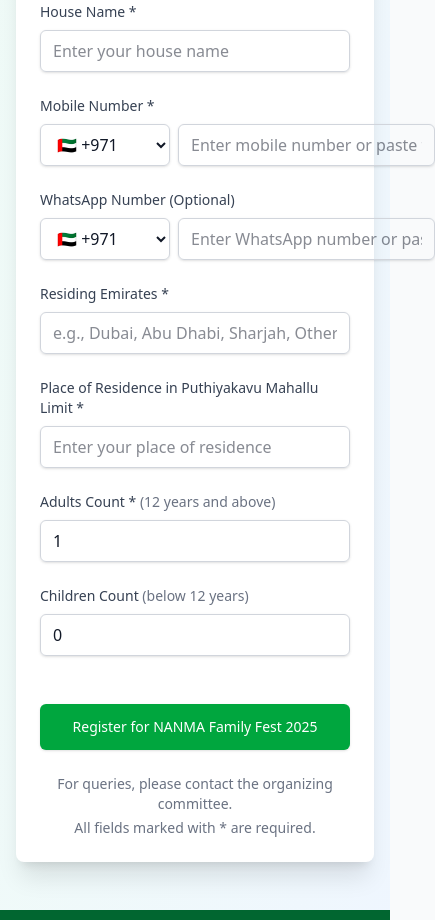
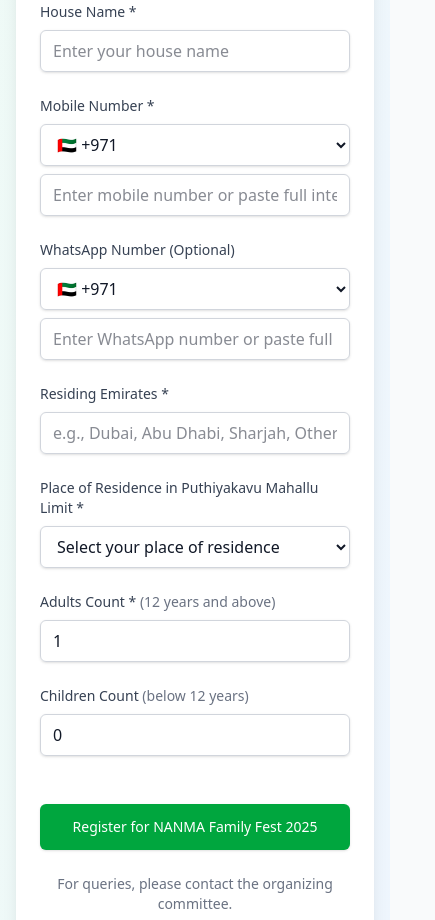
Before and after one commit to UmarAlMukhtar/Nanma-2025, a Next.js app: page / in a window 390 px wide. Shown: the part 2360-3280 px from the top of the page, 435 px wide, since content can reach past the window. Built offline with nearby package versions, Linux system fonts and the light colour scheme.

Commit message:
Add place of residence dropdown and fix mobile phone field responsive layout

```diff
--- a/src/components/RegistrationForm.tsx
+++ b/src/components/RegistrationForm.tsx
@@ -4,7 +4,7 @@
 import { useForm } from 'react-hook-form';
 import { zodResolver } from '@hookform/resolvers/zod';
 import { registrationSchema, RegistrationFormSchema, formatPhoneNumber, parsePhoneNumber, validatePhoneNumber } from '@/lib/validation';
-import { AGE_GROUPS, COUNTRY_CODES } from '@/lib/types';
+import { AGE_GROUPS, COUNTRY_CODES, PLACE_OF_RESIDENCE_OPTIONS } from '@/lib/types';
 import { cn } from '@/utils/cn';
 import { Loader2, CheckCircle, AlertCircle } from 'lucide-react';
 
@@ -229,11 +229,11 @@
           <label htmlFor="mobileNumber" className="block text-sm font-medium text-gray-700 mb-2">
             Mobile Number *
           </label>
-          <div className="flex gap-2">
+          <div className="flex flex-col sm:flex-row gap-2">
             <select
               {...register('mobileCountryCode')}
               className={cn(
-                "px-3 py-2 border rounded-md shadow-sm focus:outline-none focus:ring-2 focus:ring-green-500 focus:border-green-500",
+                "w-full sm:w-auto min-w-0 sm:min-w-[120px] px-3 py-2 border rounded-md shadow-sm focus:outline-none focus:ring-2 focus:ring-green-500 focus:border-green-500",
                 errors.mobileCountryCode ? "border-red-300" : "border-gray-300"
               )}
             >
@@ -250,7 +250,7 @@
               onChange={handlePhoneInput('mobileNumber', 'mobileCountryCode')}
               onBlur={handlePhoneBlur('mobileNumber', 'mobileCountryCode')}
               className={cn(
-                "flex-1 px-3 py-2 border rounded-md shadow-sm focus:outline-none focus:ring-2 focus:ring-green-500 focus:border-green-500",
+                "flex-1 min-w-0 px-3 py-2 border rounded-md shadow-sm focus:outline-none focus:ring-2 focus:ring-green-500 focus:border-green-500",
                 errors.mobileNumber ? "border-red-300" : "border-gray-300"
               )}
               placeholder="Enter mobile number or paste full international number"
@@ -268,11 +268,11 @@
           <label htmlFor="whatsappNumber" className="block text-sm font-medium text-gray-700 mb-2">
             WhatsApp Number (Optional)
           </label>
-          <div className="flex gap-2">
+          <div className="flex flex-col sm:flex-row gap-2">
             <select
               {...register('whatsappCountryCode')}
               className={cn(
-                "px-3 py-2 border rounded-md shadow-sm focus:outline-none focus:ring-2 focus:ring-green-500 focus:border-green-500",
+                "w-full sm:w-auto min-w-0 sm:min-w-[120px] px-3 py-2 border rounded-md shadow-sm focus:outline-none focus:ring-2 focus:ring-green-500 focus:border-green-500",
                 errors.whatsappCountryCode ? "border-red-300" : "border-gray-300"
               )}
             >
@@ -290,7 +290,7 @@
               onChange={handlePhoneInput('whatsappNumber', 'whatsappCountryCode')}
               onBlur={handlePhoneBlur('whatsappNumber', 'whatsappCountryCode')}
               className={cn(
-                "flex-1 px-3 py-2 border rounded-md shadow-sm focus:outline-none focus:ring-2 focus:ring-green-500 focus:border-green-500",
+                "flex-1 min-w-0 px-3 py-2 border rounded-md shadow-sm focus:outline-none focus:ring-2 focus:ring-green-500 focus:border-green-500",
                 errors.whatsappNumber ? "border-red-300" : "border-gray-300"
               )}
               placeholder="Enter WhatsApp number or paste full international number"
@@ -350,16 +350,21 @@
           <label htmlFor="placeOfResidenceInPuthiyakavu" className="block text-sm font-medium text-gray-700 mb-2">
             Place of Residence in Puthiyakavu Mahallu Limit *
           </label>
-          <input
-            type="text"
+          <select
             id="placeOfResidenceInPuthiyakavu"
             {...register('placeOfResidenceInPuthiyakavu')}
             className={cn(
               "w-full px-3 py-2 border rounded-md shadow-sm focus:outline-none focus:ring-2 focus:ring-green-500 focus:border-green-500",
               errors.placeOfResidenceInPuthiyakavu ? "border-red-300" : "border-gray-300"
             )}
-            placeholder="Enter your place of residence"
-          />
+          >
+            <option value="">Select your place of residence</option>
+            {PLACE_OF_RESIDENCE_OPTIONS.map((place) => (
+              <option key={place} value={place}>
+                {place}
+              </option>
+            ))}
+          </select>
           {errors.placeOfResidenceInPuthiyakavu && (
             <p className="mt-1 text-sm text-red-600">{errors.placeOfResidenceInPuthiyakavu.message}</p>
           )}
--- a/src/lib/types.ts
+++ b/src/lib/types.ts
@@ -61,6 +61,24 @@
 ] as const;
 
 export type AgeGroup = typeof AGE_GROUPS[number];
+
+export const PLACE_OF_RESIDENCE_OPTIONS = [
+  'Puthiyakavu',
+  'Punnakka Bazar',
+  'Pulinchodu',
+  'Kottamkulam',
+  'Chakkarappadam',
+  'Thrippekkulam',
+  'C.K.Valavu',
+  'Pazhunthara',
+  'Arattupadi',
+  'Pozhamkavu',
+  'Kalariparamba',
+  'Kodoor',
+  'Other'
+] as const;
+
+export type PlaceOfResidence = typeof PLACE_OF_RESIDENCE_OPTIONS[number];
 
 export const COUNTRY_CODES = [
   // Middle East (most common for this event)
--- a/src/lib/validation.ts
+++ b/src/lib/validation.ts
@@ -1,5 +1,5 @@
 import { z } from 'zod';
-import { AGE_GROUPS, COUNTRY_CODES } from './types';
+import { AGE_GROUPS, COUNTRY_CODES, PLACE_OF_RESIDENCE_OPTIONS } from './types';
 
 const validCountryCodes = COUNTRY_CODES.map(c => c.code);
 
@@ -73,10 +73,9 @@
     .max(100, 'Location cannot exceed 100 characters')
     .optional(),
 
-  placeOfResidenceInPuthiyakavu: z.string()
-    .min(1, 'Place of residence in Puthiyakavu Mahallu limit is required')
-    .max(100, 'Place of residence cannot exceed 100 characters')
-    .trim(),
+  placeOfResidenceInPuthiyakavu: z.enum(PLACE_OF_RESIDENCE_OPTIONS, {
+    errorMap: () => ({ message: 'Please select a valid place of residence' })
+  }),
 
   adultsCount: z.number()
     .min(1, 'Adults count must be at least 1')
```
